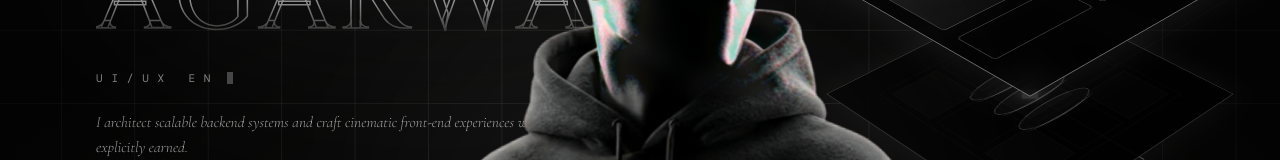
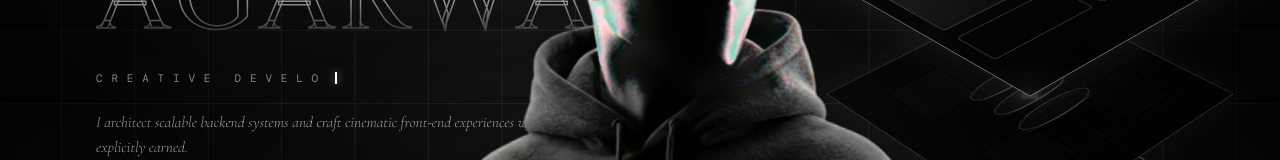
Before and after one commit to rupesh1285/Portfolio-Exclusive, a Next.js app: page / in a window 1280 px wide. Shown: the part 386-546 px from the top of the page. Built offline with nearby package versions, Linux system fonts and the light colour scheme; a web font is replaced by a local one.

Commit message:
feat: refine typewriter speed and add sleek blinking cursor

```diff
--- a/src/app/SceneOne.tsx
+++ b/src/app/SceneOne.tsx
@@ -24,15 +24,15 @@ export default function SceneOne({ clock }: { clock: string }) {
 
   useEffect(() => {
     const currentRole = ROLES[roleIndex];
-    let typingSpeed = isDeleting ? 30 : 80;
+    let typingSpeed = isDeleting ? 40 : 120; // Slower elegant typing, smooth deletion
 
     if (!isDeleting && roleText === currentRole) {
-      typingSpeed = 2500; // Pause at the end of the word
+      typingSpeed = 3000; // Wait exactly 3 seconds at the end
       setIsDeleting(true);
     } else if (isDeleting && roleText === "") {
       setIsDeleting(false);
       setRoleIndex((prev) => (prev + 1) % ROLES.length);
-      typingSpeed = 600; // Pause before typing next word
+      typingSpeed = 800; // Small pause before starting next role
     }
 
     const timer = setTimeout(() => {
@@ -137,6 +137,7 @@ export default function SceneOne({ clock }: { clock: string }) {
     <div ref={rootRef} className="relative bg-[#030303] text-[#e6e6e6]">
       {/* Background Styling */}
       <style>{`
+        @keyframes cursor-blink { 0%, 100% { opacity: 1; } 50% { opacity: 0; } }
         @keyframes breathe-glow {
           0%, 100% { opacity: 0.5; transform: scale(1); }
           50% { opacity: 0.8; transform: scale(1.08); }
@@ -304,7 +305,10 @@ export default function SceneOne({ clock }: { clock: string }) {
             style={mono}
           >
             <span>{roleText}</span>
-            <span className="w-1.5 h-3 ml-2 bg-white/50 animate-[pulse_1s_ease-in-out_infinite]" />
+            <span
+              className="inline-block w-[2px] h-[12px] bg-white ml-2 shadow-[0_0_8px_rgba(255,255,255,0.6)]"
+              style={{ animation: 'cursor-blink 1s step-end infinite' }}
+            />
           </div>
 
           <p
```
